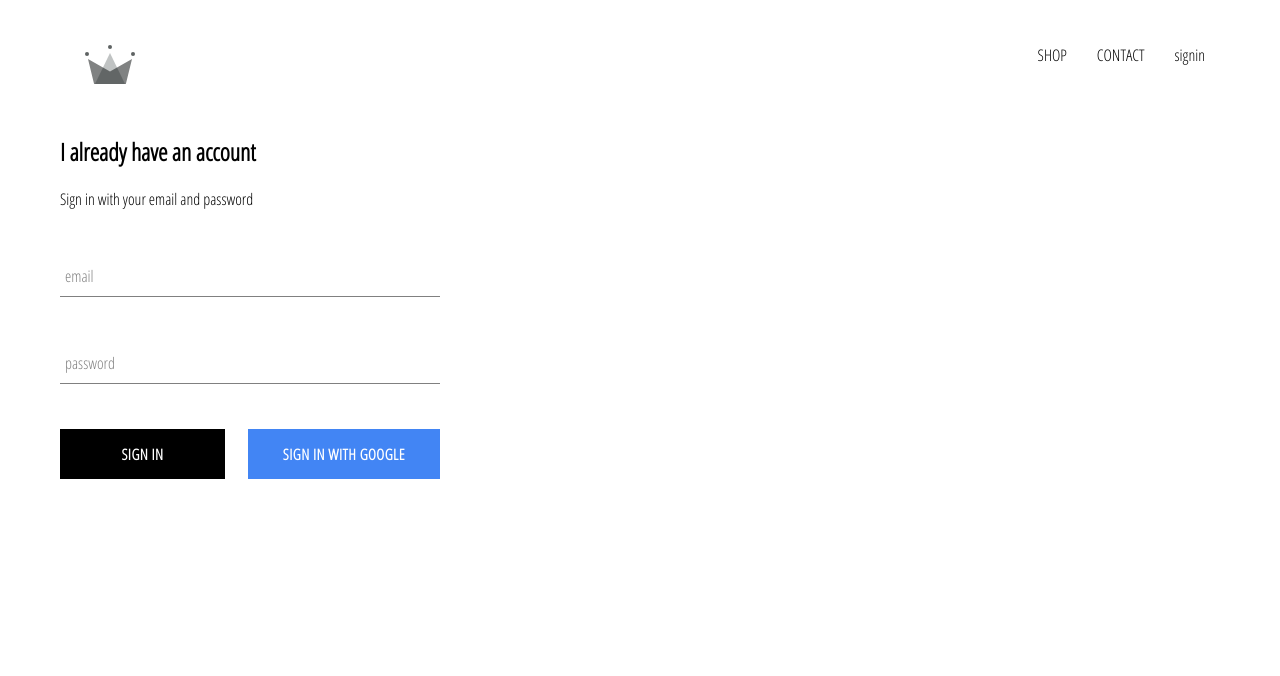
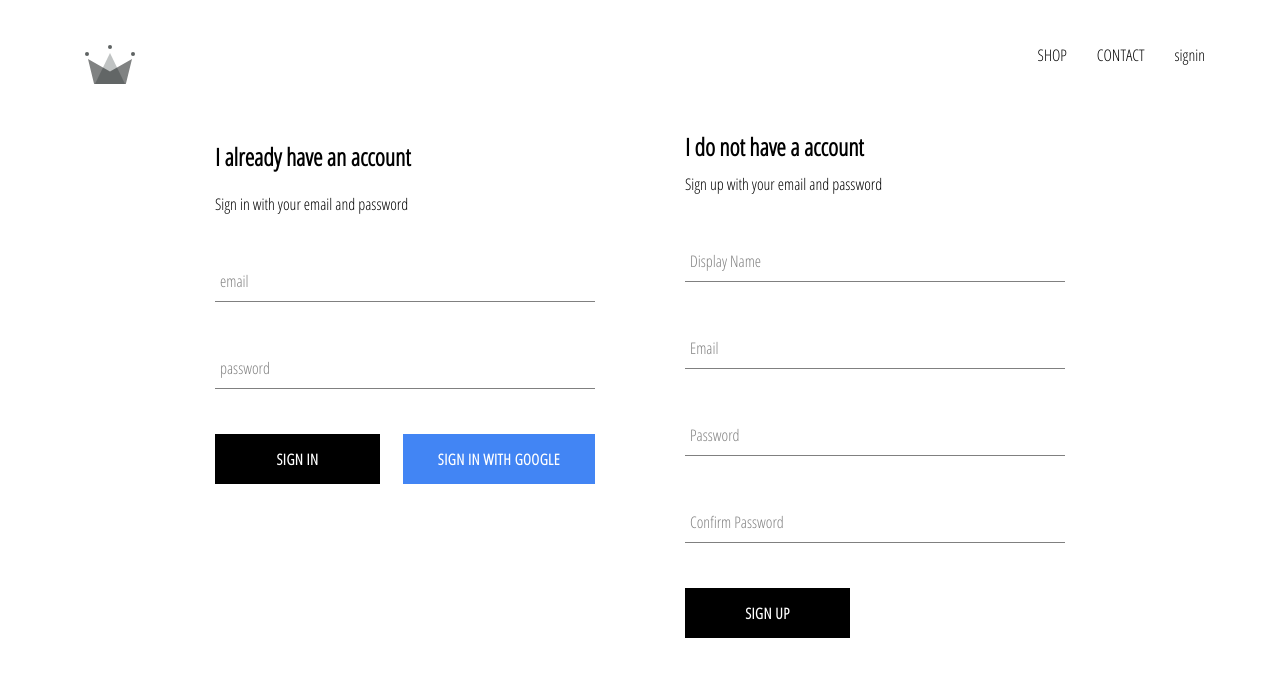
Before and after one commit to Naveed333/reactClothing, a React (Create React App) app: page /signin in a window 1280 px wide. Shown: the top 676 px of the page. Built offline with nearby package versions, Linux system fonts and the light colour scheme; no server answers.

Commit message:
Sign in sign Up Functionality Done

```diff
--- a/src/App.js
+++ b/src/App.js
@@ -1,15 +1,18 @@
 import React from "react";
 import { Switch, Route } from "react-router-dom";
+
 import "./App.css";
+
 import HomePage from "./pages/homepage/homepage.component";
-import ShopPage from "./pages/shop/shop.components";
+import ShopPage from "./pages/shop/shop.component";
 import SignInAndSignUpPage from "./pages/sign-in-and-sign-up/sign-in-and-sign-up.component";
 import Header from "./components/header/header.component";
-import { auth } from "./firebase/firebase.utils";
+import { auth, createUserProfileDocument } from "./firebase/firebase.utils";
 
 class App extends React.Component {
   constructor() {
     super();
+
     this.state = {
       currentUser: null,
     };
@@ -18,8 +21,23 @@
   unsubscribeFromAuth = null;
 
   componentDidMount() {
-    auth.onAuthStateChanged((user) => {
-      this.setState({ currentUser: user });
+    this.unsubscribeFromAuth = auth.onAuthStateChanged(async (userAuth) => {
+      if (userAuth) {
+        const userRef = await createUserProfileDocument(userAuth);
+
+        userRef.onSnapshot((snapShot) => {
+          this.setState({
+            currentUser: {
+              id: snapShot.id,
+              ...snapShot.data(),
+            },
+          });
+
+          console.log(this.state);
+        });
+      }
+
+      this.setState({ currentUser: userAuth });
     });
   }
 
--- a/src/components/sign-in/sign-in.component.jsx
+++ b/src/components/sign-in/sign-in.component.jsx
@@ -2,7 +2,7 @@
 
 import FormInput from "../form-input/form-input.component";
 import CustomButton from "../custom-button/custom-button.component";
-import { signInWithGoogle } from "../../firebase/firebase.utils";
+import { auth, signInWithGoogle } from "../../firebase/firebase.utils";
 
 import "./sign-in.styles.scss";
 
@@ -16,9 +16,16 @@
     };
   }
 
-  handleSubmit = (event) => {
+  handleSubmit = async (event) => {
     event.preventDefault();
-    this.setState({ email: "", password: "" });
+    const { email, password } = this.state;
+
+    try {
+      await auth.signInWithEmailAndPassword(email, password);
+      this.setState({ email: "", password: "" });
+    } catch (error) {
+      console.log(error);
+    }
   };
 
   handleChange = (event) => {
--- /dev/null
+++ b/src/components/sign-up/sign-up.component.jsx
@@ -0,0 +1,103 @@
+import React from "react";
+
+import FormInput from "../form-input/form-input.component";
+import CustomButton from "../custom-button/custom-button.component";
+
+import { auth, createUserProfileDocument } from "../../firebase/firebase.utils";
+
+import "./sign-up.styles.scss";
+
+class SignUp extends React.Component {
+  constructor() {
+    super();
+
+    this.state = {
+      displayName: "",
+      email: "",
+      password: "",
+      confirmPassword: "",
+    };
+  }
+
+  handleSubmit = async (event) => {
+    event.preventDefault();
+
+    const { displayName, email, password, confirmPassword } = this.state;
+
+    if (password !== confirmPassword) {
+      alert("passwords don't match");
+      return;
+    }
+
+    try {
+      const { user } = await auth.createUserWithEmailAndPassword(
+        email,
+        password
+      );
+
+      await createUserProfileDocument(user, { displayName });
+
+      this.setState({
+        displayName: "",
+        email: "",
+        password: "",
+        confirmPassword: "",
+      });
+    } catch (error) {
+      console.error(error);
+    }
+  };
+
+  handleChange = (event) => {
+    const { name, value } = event.target;
+
+    this.setState({ [name]: value });
+  };
+
+  render() {
+    const { displayName, email, password, confirmPassword } = this.state;
+    return (
+      <div className="sign-up">
+        <h2 className="title">I do not have a account</h2>
+        <span>Sign up with your email and password</span>
+        <form className="sign-up-form" onSubmit={this.handleSubmit}>
+          <FormInput
+            type="text"
+            name="displayName"
+            value={displayName}
+            onChange={this.handleChange}
+            label="Display Name"
+            required
+          />
+          <FormInput
+            type="email"
+            name="email"
+            value={email}
+            onChange={this.handleChange}
+            label="Email"
+            required
+          />
+          <FormInput
+            type="password"
+            name="password"
+            value={password}
+            onChange={this.handleChange}
+            label="Password"
+            required
+          />
+          <FormInput
+            type="password"
+            name="confirmPassword"
+            value={confirmPassword}
+            onChange={this.handleChange}
+            label="Confirm Password"
+            required
+          />
+          <CustomButton type="submit">SIGN UP</CustomButton>
+        </form>
+      </div>
+    );
+  }
+}
+
+export default SignUp;
--- /dev/null
+++ b/src/components/sign-up/sign-up.styles.scss
@@ -0,0 +1,13 @@
+.sign-up {
+  width: 380px;
+  display: flex;
+  flex-direction: column;
+
+  .title {
+    margin: 10px 0;
+  }
+  .buttons {
+    display: flex;
+    justify-content: space-between;
+  }
+}
--- a/src/pages/sign-in-and-sign-up/sign-in-and-sign-up.component.jsx
+++ b/src/pages/sign-in-and-sign-up/sign-in-and-sign-up.component.jsx
@@ -1,10 +1,14 @@
 import React from "react";
+
 import SignIn from "../../components/sign-in/sign-in.component";
+import SignUp from "../../components/sign-up/sign-up.component";
+
 import "./sign-in-and-sign-up.styles.scss";
 
 const SignInAndSignUpPage = () => (
   <div className="sign-in-and-sign-up">
     <SignIn />
+    <SignUp />
   </div>
 );
 
--- a/src/pages/sign-in-and-sign-up/sign-in-and-sign-up.styles.scss
+++ b/src/pages/sign-in-and-sign-up/sign-in-and-sign-up.styles.scss
@@ -0,0 +1,6 @@
+.sign-in-and-sign-up {
+  width: 850px;
+  display: flex;
+  justify-content: space-between;
+  margin: 30px auto;
+}
```
Also changed, not shown: src/firebase/firebase.utils copy.js (+37 -8 lines), src/pages/shop/shop.component.jsx (renamed from src/pages/shop/shop.components.jsx), 2 other files (tests, documents, lock files or other folders).
